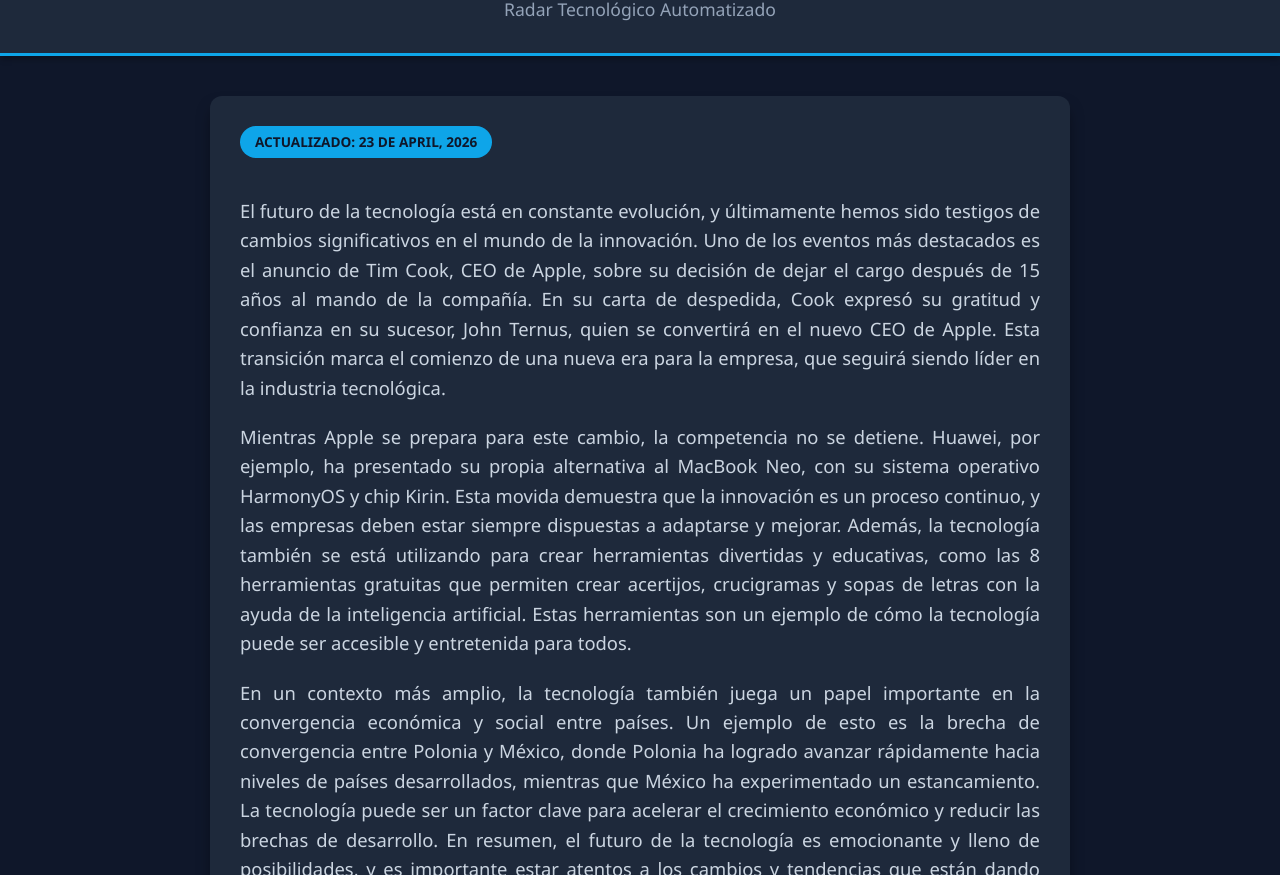
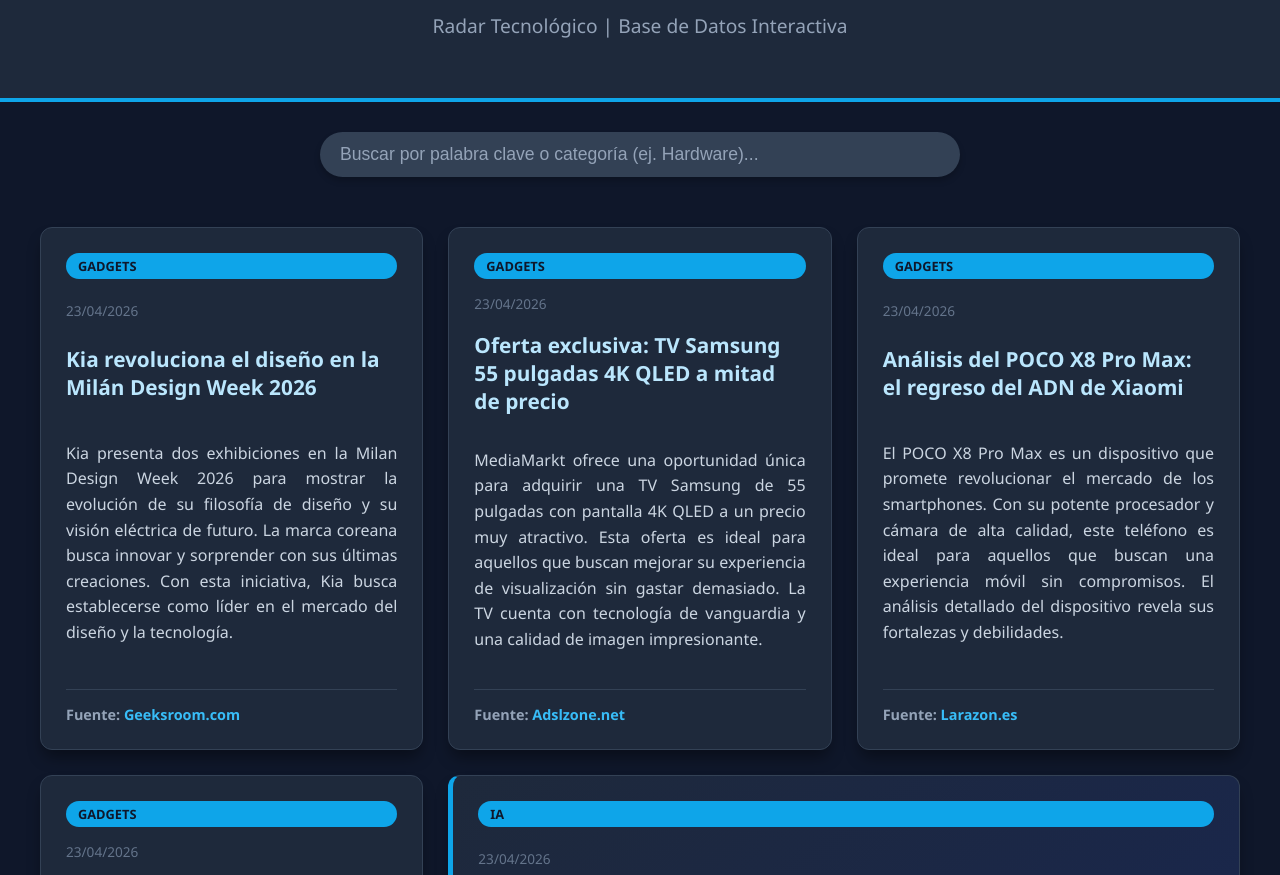
Before and after one commit to Jesus-Adrian-Yanez-Benavides/nexus-8-news, a plain HTML site: page index.html in a window 1280 px wide. Shown: the part 112-987 px from the top of the page. Drawn offline with Linux system fonts and the light colour scheme.

Commit message:
Actualización diaria de noticias

```diff
--- a/index.html
+++ b/index.html
@@ -3,65 +3,76 @@
 <head>
     <meta charset="UTF-8">
     <meta name="viewport" content="width=device-width, initial-scale=1.0">
-    <title>Nexus 8 | Tech News</title>
+    <title>Nexus 8 | Archivo Global</title>
     <style>
         body {
-            font-family: 'Segoe UI', Roboto, Helvetica, Arial, sans-serif;
-            background-color: #0f172a;
-            color: #e2e8f0;
-            margin: 0;
-            padding: 0;
-            line-height: 1.6;
+            font-family: 'Segoe UI', Roboto, sans-serif;
+            background-color: #0f172a; color: #e2e8f0; margin: 0; padding: 0;
         }
         header {
-            background-color: #1e293b;
-            padding: 30px 20px;
-            text-align: center;
-            border-bottom: 3px solid #0ea5e9;
-            box-shadow: 0 4px 6px -1px rgba(0, 0, 0, 0.3);
+            background-color: #1e293b; padding: 40px 20px; text-align: center;
+            border-bottom: 4px solid #0ea5e9;
         }
-        h1 {
-            margin: 0;
-            color: #0ea5e9;
-            font-size: 2.8rem;
-            letter-spacing: 2px;
+        h1 { color: #0ea5e9; font-size: 3rem; margin: 0; letter-spacing: 2px; }
+
+        /* Buscador */
+        .controles {
+            max-width: 1000px; margin: 30px auto; padding: 0 20px;
+            display: flex; gap: 15px; justify-content: center;
         }
-        .subtitle {
-            color: #94a3b8;
-            font-size: 1.1rem;
-            margin-top: 5px;
+        input[type="text"] {
+            padding: 12px 20px; font-size: 1.1rem; border-radius: 30px;
+            border: none; width: 60%; background: #334155; color: white;
+            outline: none; box-shadow: 0 4px 6px rgba(0,0,0,0.2);
         }
-        .container {
-            max-width: 800px;
-            margin: 40px auto;
-            padding: 30px;
-            background-color: #1e293b;
-            border-radius: 12px;
-            box-shadow: 0 10px 15px -3px rgba(0, 0, 0, 0.5);
+        input[type="text"]::placeholder { color: #94a3b8; }
+
+        /* Grid Asimétrico */
+        .grid-noticias {
+            max-width: 1200px; margin: 0 auto 50px; padding: 20px;
+            display: grid; gap: 25px;
+            grid-template-columns: repeat(auto-fill, minmax(300px, 1fr));
+            /* Permite que las tarjetas grandes ocupen más espacio */
+            grid-auto-flow: dense;
         }
-        .date {
-            display: inline-block;
-            background-color: #0ea5e9;
-            color: #0f172a;
-            padding: 5px 15px;
-            border-radius: 20px;
-            font-weight: bold;
-            font-size: 0.85rem;
-            margin-bottom: 20px;
-            text-transform: uppercase;
+        .tarjeta {
+            background: #1e293b; border-radius: 12px; padding: 25px;
+            box-shadow: 0 10px 15px -3px rgba(0,0,0,0.4);
+            transition: transform 0.2s; border: 1px solid #334155;
+            display: flex; flex-direction: column; justify-content: space-between;
         }
-        .content p {
-            font-size: 1.15rem;
-            color: #cbd5e1;
-            margin-bottom: 20px;
-            text-align: justify;
+        .tarjeta:hover { transform: translateY(-5px); border-color: #0ea5e9; }
+
+        /* Clases de Impacto */
+        .card-grande {
+            grid-column: span 2; /* Ocupa doble ancho */
+            background: linear-gradient(145deg, #1e293b 0%, #172554 100%);
+            border-left: 5px solid #0ea5e9;
         }
-        footer {
-            text-align: center;
-            padding: 30px;
-            color: #64748b;
-            font-size: 0.9rem;
-            margin-top: 20px;
+        .card-grande h2 { font-size: 2rem; color: white; }
+        .card-pequena h2 { font-size: 1.3rem; color: #bae6fd; }
+
+        /* Metadatos */
+        .etiqueta-categoria {
+            background: #0ea5e9; color: #0f172a; padding: 4px 12px;
+            border-radius: 20px; font-weight: bold; font-size: 0.8rem;
+            text-transform: uppercase; display: inline-block; margin-bottom: 15px;
+        }
+        .etiqueta-fecha { color: #64748b; font-size: 0.85rem; float: right; }
+        .contenido p { color: #cbd5e1; line-height: 1.6; font-size: 1rem; text-align: justify; }
+        .card-grande .contenido p { font-size: 1.15rem; }
+
+        /* Bibliografía */
+        .bibliografia {
+            margin-top: 20px; padding-top: 15px; border-top: 1px solid #334155;
+            font-size: 0.9rem; color: #94a3b8;
+        }
+        .bibliografia a { color: #38bdf8; text-decoration: none; font-weight: bold; }
+        .bibliografia a:hover { text-decoration: underline; }
+
+        @media (max-width: 768px) {
+            .card-grande { grid-column: span 1; } /* En celular todo es 1 columna */
+            .controles input { width: 100%; }
         }
     </style>
 </head>
@@ -69,23 +80,84 @@
 
     <header>
         <h1>NEXUS 8</h1>
-        <div class="subtitle">Radar Tecnológico Automatizado</div>
+        <p style="color: #94a3b8; font-size: 1.2rem;">Radar Tecnológico | Base de Datos Interactiva</p>
     </header>
 
-    <div class="container">
-        <div class="date">Actualizado: 23 de April, 2026</div>
-        <div class="content">
-            <p>El futuro de la tecnología está en constante evolución, y últimamente hemos sido testigos de cambios significativos en el mundo de la innovación. Uno de los eventos más destacados es el anuncio de Tim Cook, CEO de Apple, sobre su decisión de dejar el cargo después de 15 años al mando de la compañía. En su carta de despedida, Cook expresó su gratitud y confianza en su sucesor, John Ternus, quien se convertirá en el nuevo CEO de Apple. Esta transición marca el comienzo de una nueva era para la empresa, que seguirá siendo líder en la industria tecnológica.</p>
-
-<p>Mientras Apple se prepara para este cambio, la competencia no se detiene. Huawei, por ejemplo, ha presentado su propia alternativa al MacBook Neo, con su sistema operativo HarmonyOS y chip Kirin. Esta movida demuestra que la innovación es un proceso continuo, y las empresas deben estar siempre dispuestas a adaptarse y mejorar. Además, la tecnología también se está utilizando para crear herramientas divertidas y educativas, como las 8 herramientas gratuitas que permiten crear acertijos, crucigramas y sopas de letras con la ayuda de la inteligencia artificial. Estas herramientas son un ejemplo de cómo la tecnología puede ser accesible y entretenida para todos.</p>
-
-<p>En un contexto más amplio, la tecnología también juega un papel importante en la convergencia económica y social entre países. Un ejemplo de esto es la brecha de convergencia entre Polonia y México, donde Polonia ha logrado avanzar rápidamente hacia niveles de países desarrollados, mientras que México ha experimentado un estancamiento. La tecnología puede ser un factor clave para acelerar el crecimiento económico y reducir las brechas de desarrollo. En resumen, el futuro de la tecnología es emocionante y lleno de posibilidades, y es importante estar atentos a los cambios y tendencias que están dando forma al mundo de la innovación.</p>
-        </div>
+    <div class="controles">
+        <input type="text" id="buscador" onkeyup="filtrarNoticias()" placeholder="Buscar por palabra clave o categoría (ej. Hardware)...">
     </div>
 
-    <footer>
-        &copy; 2026 Nexus 8. Plataforma generada y curada por Inteligencia Artificial.
-    </footer>
+    <div class="grid-noticias" id="contenedor-noticias">
 
+        <article class="tarjeta card-pequena" data-titulo="kia revoluciona el diseño en la milán design week 2026" data-categoria="gadgets">
+            <span class="etiqueta-categoria">Gadgets</span>
+            <span class="etiqueta-fecha">23/04/2026</span>
+            <h2>Kia revoluciona el diseño en la Milán Design Week 2026</h2>
+            <div class="contenido"><p>Kia presenta dos exhibiciones en la Milan Design Week 2026 para mostrar la evolución de su filosofía de diseño y su visión eléctrica de futuro. La marca coreana busca innovar y sorprender con sus últimas creaciones. Con esta iniciativa, Kia busca establecerse como líder en el mercado del diseño y la tecnología.</p></div>
+            <div class="bibliografia">
+                <strong>Fuente:</strong> <a href="https://geeksroom.com/2026/04/kia-milan-design-week-2026-resonance-of-opposites/145681/" target="_blank">Geeksroom.com</a>
+            </div>
+        </article>
+
+        <article class="tarjeta card-pequena" data-titulo="oferta exclusiva: tv samsung 55 pulgadas 4k qled a mitad de precio" data-categoria="gadgets">
+            <span class="etiqueta-categoria">Gadgets</span>
+            <span class="etiqueta-fecha">23/04/2026</span>
+            <h2>Oferta exclusiva: TV Samsung 55 pulgadas 4K QLED a mitad de precio</h2>
+            <div class="contenido"><p>MediaMarkt ofrece una oportunidad única para adquirir una TV Samsung de 55 pulgadas con pantalla 4K QLED a un precio muy atractivo. Esta oferta es ideal para aquellos que buscan mejorar su experiencia de visualización sin gastar demasiado. La TV cuenta con tecnología de vanguardia y una calidad de imagen impresionante.</p></div>
+            <div class="bibliografia">
+                <strong>Fuente:</strong> <a href="https://www.adslzone.net/ofertas/mediamartk-smart-tv-samsung-tq55q7faauxxc-0426/" target="_blank">Adslzone.net</a>
+            </div>
+        </article>
+
+        <article class="tarjeta card-pequena" data-titulo="análisis del poco x8 pro max: el regreso del adn de xiaomi" data-categoria="gadgets">
+            <span class="etiqueta-categoria">Gadgets</span>
+            <span class="etiqueta-fecha">23/04/2026</span>
+            <h2>Análisis del POCO X8 Pro Max: el regreso del ADN de Xiaomi</h2>
+            <div class="contenido"><p>El POCO X8 Pro Max es un dispositivo que promete revolucionar el mercado de los smartphones. Con su potente procesador y cámara de alta calidad, este teléfono es ideal para aquellos que buscan una experiencia móvil sin compromisos. El análisis detallado del dispositivo revela sus fortalezas y debilidades.</p></div>
+            <div class="bibliografia">
+                <strong>Fuente:</strong> <a href="https://www.larazon.es/tecnologia-consumo/analisis/poco-x8-pro-max-analisis-este-es-adn-conociamos-xiaomi_2026042269e7fea9749308005f9fcacf.html" target="_blank">Larazon.es</a>
+            </div>
+        </article>
+
+        <article class="tarjeta card-pequena" data-titulo="el nad c 589: la precisión digital para tus cds" data-categoria="gadgets">
+            <span class="etiqueta-categoria">Gadgets</span>
+            <span class="etiqueta-fecha">23/04/2026</span>
+            <h2>El NAD C 589: la precisión digital para tus CDs</h2>
+            <div class="contenido"><p>El NAD C 589 es un reproductor de discos compactos que emplea tecnología de MQA Labs para corregir las fluctuaciones temporales. Esto permite que los CDs suenen como nunca antes, con una calidad de audio impresionante. El dispositivo es ideal para aquellos que buscan revivir su colección de CDs con una nueva dimensión sonora.</p></div>
+            <div class="bibliografia">
+                <strong>Fuente:</strong> <a href="https://www.larazon.es/tecnologia-consumo/nad-c-589-se-encomienda-precision-digital-tus-cds-suenen-como-nunca-imaginaste_2026042269e912ab20f315569055acad.html" target="_blank">Larazon.es</a>
+            </div>
+        </article>
+
+        <article class="tarjeta card-grande" data-titulo="el acuerdo estratégico de ia entre milei e israel: el futuro de la inteligencia artificial" data-categoria="ia">
+            <span class="etiqueta-categoria">IA</span>
+            <span class="etiqueta-fecha">23/04/2026</span>
+            <h2>El acuerdo estratégico de IA entre Milei e Israel: el futuro de la inteligencia artificial</h2>
+            <div class="contenido"><p>El acuerdo estratégico de IA entre Milei e Israel busca desarrollar modelos de inteligencia artificial de forma conjunta y capacitar a especialistas en el campo. Esto puede tener un impacto significativo en la industria y la sociedad en general. El acuerdo puede ser un paso hacia el futuro de la inteligencia artificial y su aplicación en diversas áreas.</p></div>
+            <div class="bibliografia">
+                <strong>Fuente:</strong> <a href="https://www.lanacion.com.ar/economia/IA/el-proximo-hub-de-ia-del-mundo-de-que-se-trata-el-acuerdo-estrategico-de-ia-que-firmo-milei-con-nid22042026/" target="_blank">La Nacion</a>
+            </div>
+        </article>
+
+    </div>
+
+    <script>
+        // Lógica del Motor de Búsqueda
+        function filtrarNoticias() {
+            let input = document.getElementById('buscador').value.toLowerCase();
+            let tarjetas = document.getElementsByClassName('tarjeta');
+
+            for (let i = 0; i < tarjetas.length; i++) {
+                let titulo = tarjetas[i].getAttribute('data-titulo');
+                let categoria = tarjetas[i].getAttribute('data-categoria');
+
+                if (titulo.includes(input) || categoria.includes(input)) {
+                    tarjetas[i].style.display = "";
+                } else {
+                    tarjetas[i].style.display = "none";
+                }
+            }
+        }
+    </script>
 </body>
 </html>
```
Also changed, not shown: historial.json (added, +47 -0 lines).
